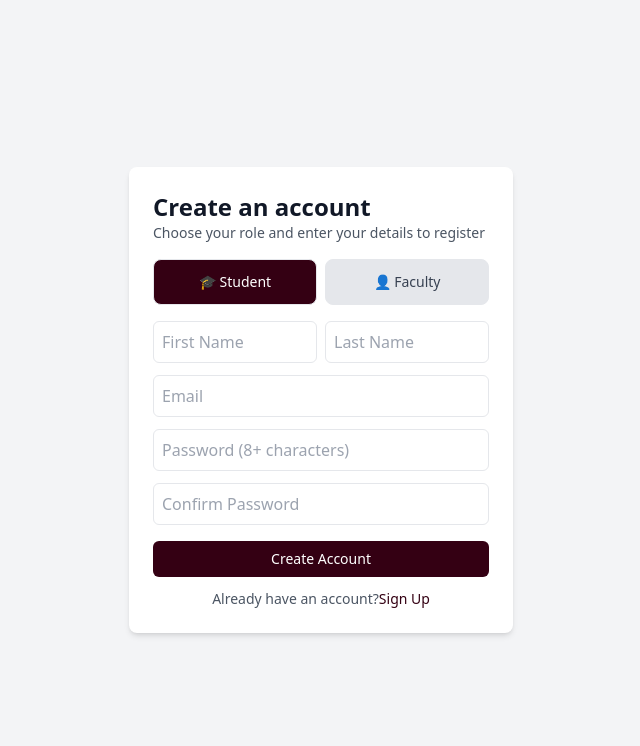
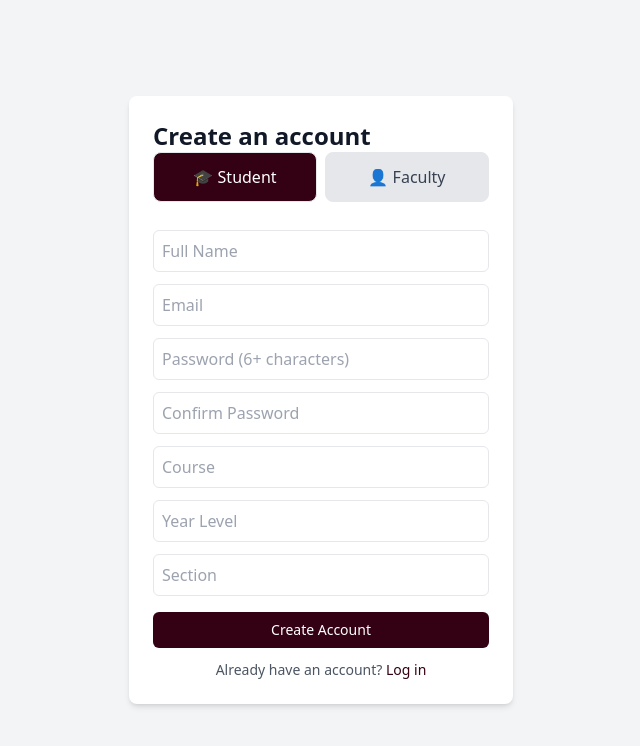
Before and after one commit to mikkmikkk/CMS, a React (Vite) app in the folder cms/: page /signup in a window 1280 px wide. Shown: the top 746 px of the page, without its empty margins (319-959 px from the left). Built offline with nearby package versions, Linux system fonts and the light colour scheme.

Commit message:
Developed Sign up and login with Firebase database, made admin dashboard

```diff
--- a/cms/package.json
+++ b/cms/package.json
@@ -11,6 +11,7 @@
   },
   "dependencies": {
     "axios": "^1.7.2",
+    "firebase": "^11.3.0",
     "react": "^18.2.0",
     "react-datepicker": "^6.9.0",
     "react-dom": "^18.2.0",
--- /dev/null
+++ b/cms/src/firebase/ProtectedRoute.js
@@ -0,0 +1,31 @@
+import { useEffect, useState } from "react";
+import { auth, db } from "./firebase-config";
+import { doc, getDoc } from "firebase/firestore";
+import { useNavigate } from "react-router-dom";
+
+const ProtectedRoute = ({ children, requiredRole }) => {
+  const [isAllowed, setIsAllowed] = useState(null);
+  const navigate = useNavigate();
+
+  useEffect(() => {
+    const checkUserRole = async () => {
+      const user = auth.currentUser;
+      if (!user) {
+        navigate("/login");
+        return;
+      }
+
+      const userDoc = await getDoc(doc(db, "users", user.uid));
+      if (userDoc.exists() && userDoc.data().role === requiredRole) {
+        setIsAllowed(true);
+      } else {
+        navigate("/unauthorized"); // Redirect non-admins
+      }
+    };
+    checkUserRole();
+  }, [navigate, requiredRole]);
+
+  return isAllowed ? children : null;
+};
+
+export default ProtectedRoute;
--- /dev/null
+++ b/cms/src/firebase/authService.js
@@ -0,0 +1,33 @@
+import { createUserWithEmailAndPassword, signInWithEmailAndPassword } from "firebase/auth";
+import { doc, setDoc } from "firebase/firestore";
+import { auth, db } from "./firebase-config"; // Import from fixed config
+
+// Sign Up Function
+export const signUp = async (email, password, role, firstName, lastName) => {
+  try {
+    const userCredential = await createUserWithEmailAndPassword(auth, email, password);
+    const user = userCredential.user;
+
+    // Store user details in Firestore
+    await setDoc(doc(db, role, user.uid), {
+      firstName,
+      lastName,
+      email,
+      role,
+    });
+
+    return { success: true, user };
+  } catch (error) {
+    return { success: false, message: error.message };
+  }
+};
+
+// Login Function
+export const login = async (email, password) => {
+  try {
+    const userCredential = await signInWithEmailAndPassword(auth, email, password);
+    return { success: true, user: userCredential.user };
+  } catch (error) {
+    return { success: false, message: error.message };
+  }
+};
--- /dev/null
+++ b/cms/src/firebase/firebase-config.js
@@ -0,0 +1,24 @@
+// Import Firebase SDK functions
+import { initializeApp } from "firebase/app";
+import { getFirestore } from "firebase/firestore";
+import { getAuth } from "firebase/auth";
+import { getAnalytics } from "firebase/analytics";
+
+// Firebase configuration
+const firebaseConfig = {
+  apiKey: "AIzaSyCWPK6YOK65w1mSVh969SN-3Jkprd2VPTU",
+  authDomain: "counseling-management-system.firebaseapp.com",
+  projectId: "counseling-management-system",
+  storageBucket: "counseling-management-system.appspot.com", // Fixed storageBucket
+  messagingSenderId: "662850750993",
+  appId: "1:662850750993:web:38ec747e0f2d68e99ebfb0",
+  measurementId: "G-X127R0S4KM",
+};
+
+// Initialize Firebase
+const app = initializeApp(firebaseConfig);
+const db = getFirestore(app);
+const auth = getAuth(app);
+const analytics = getAnalytics(app);
+
+export { app, db, auth };
--- a/cms/src/pages/AccountManagement/login/login.jsx
+++ b/cms/src/pages/AccountManagement/login/login.jsx
@@ -1,16 +1,21 @@
 import { useState } from "react";
-import { useNavigate } from "react-router-dom"; // Import useNavigate for routing
+import { useNavigate } from "react-router-dom";
+import { login } from "../../../firebase/authService"; // Import the login function
 
 export default function Login() {
   const [role, setRole] = useState("student");
-  const navigate = useNavigate(); // Initialize navigate hook
+  const [email, setEmail] = useState("");
+  const [password, setPassword] = useState("");
+  const [error, setError] = useState("");
+  const navigate = useNavigate();
 
-  const handleCreateAccount = () => {
-    navigate("/signup"); // Navigate to the signup page
-  };
-
-  const handleDashboard = () => {
-    navigate("/dashboard"); // Navigate to the signup page
+  const handleLogin = async () => {
+    const result = await login(email, password);
+    if (result.success) {
+      navigate("/dashboard");
+    } else {
+      setError(result.message);
+    }
   };
 
   return (
@@ -18,8 +23,10 @@ export default function Login() {
       <div className="bg-white p-6 rounded-lg shadow-md w-96">
         <h2 className="text-2xl font-semibold text-gray-900">Login</h2>
         <p className="text-gray-600 text-sm mb-4">
-          Choose your role and enter your credentials to access the system
+          Choose your role and enter your credentials to access the system.
         </p>
+
+        {error && <p className="text-red-500 text-sm">{error}</p>}
 
         {/* Role Selection */}
         <div className="flex gap-2 mb-4">
@@ -46,11 +53,15 @@ export default function Login() {
           type="email"
           placeholder="Email"
           className="w-full p-2 border rounded-md mt-3"
+          value={email}
+          onChange={(e) => setEmail(e.target.value)}
         />
         <input
           type="password"
-          placeholder="Password (8+ characters)"
+          placeholder="Password (6+ characters)"
           className="w-full p-2 border rounded-md mt-3"
+          value={password}
+          onChange={(e) => setPassword(e.target.value)}
         />
 
         {/* Remember Me Checkbox */}
@@ -62,19 +73,22 @@ export default function Login() {
         </div>
 
         {/* Login Button */}
-        <button className="w-full mt-4 bg-[#340013] text-white p-2 rounded-md text-sm font-medium" onClick={handleDashboard}>
+        <button
+          className="w-full mt-4 bg-[#340013] text-white p-2 rounded-md text-sm font-medium"
+          onClick={handleLogin}
+        >
           Login
         </button>
 
         {/* Forgot Password & Create Account Links */}
         <div className="flex justify-between text-sm text-gray-600 mt-4">
           <a href="#" className="hover:underline">Forgot password?</a>
-          <a href="#"
-            className="text-[#5D4037] font-medium hover:underline"
-            onClick={handleCreateAccount }// Trigger navigation to signup
+          <span
+            className="text-[#340013] font-medium hover:underline cursor-pointer"
+            onClick={() => navigate("/signup")}
           >
             Create Account
-          </a>
+          </span>
         </div>
       </div>
     </div>
--- a/cms/src/pages/AccountManagement/signup/signup.jsx
+++ b/cms/src/pages/AccountManagement/signup/signup.jsx
@@ -1,55 +1,88 @@
 import { useState } from "react";
 import { useNavigate } from "react-router-dom";
+import { signUp } from "../../../firebase/authService"; // Import auth function
 
 export default function Signup() {
   const [role, setRole] = useState("student");
+  const [name, setName] = useState("");
+  const [email, setEmail] = useState("");
+  const [password, setPassword] = useState("");
+  const [confirmPassword, setConfirmPassword] = useState("");
+  const [course, setCourse] = useState("");
+  const [yearLevel, setYearLevel] = useState("");
+  const [section, setSection] = useState("");
+  const [department, setDepartment] = useState("");
+  const [facultyRole, setFacultyRole] = useState("");
+  const [error, setError] = useState("");
+
   const navigate = useNavigate();
 
-  const handlelogin = () => {
-    navigate("/login"); // Navigate to the signup page
+  const handleSignup = async () => {
+    if (password !== confirmPassword) {
+      setError("Passwords do not match!");
+      return;
+    }
+
+    const userData = role === "student" ? { name, email, course, yearLevel, section, role } : { name, email, department, facultyRole, role };
+
+    const result = await signUp(email, password, role, userData);
+    if (result.success) {
+      navigate("/login");
+    } else {
+      setError(result.message);
+    }
   };
 
   return (
+
+
     <div className="flex justify-center items-center min-h-screen bg-gray-100">
       <div className="bg-white p-6 rounded-lg shadow-md w-96">
         <h2 className="text-2xl font-semibold text-gray-900">Create an account</h2>
-        <p className="text-gray-600 text-sm mb-4">Choose your role and enter your details to register</p>
+        {error && <p className="text-red-500 text-sm">{error}</p>}
 
+        {/* Role Selection */}
         <div className="flex gap-2 mb-4">
-          <button
-            className={`flex-1 p-3 border rounded-lg text-sm font-medium flex items-center justify-center gap-2 ${
-              role === "student" ? "bg-[#340013] text-white" : "bg-gray-200 text-gray-700"
-            }`}
-            onClick={() => setRole("student")}
-          >
+          <button className={`flex-1 p-3 border rounded-lg ${role === "student" ? "bg-[#340013] text-white" : "bg-gray-200 text-gray-700"}`} onClick={() => setRole("student")}>
             🎓 Student
           </button>
-          <button
-            className={`flex-1 p-3 border rounded-lg text-sm font-medium flex items-center justify-center gap-2 ${
-              role === "faculty" ? "bg-[#340013] text-white" : "bg-gray-200 text-gray-700"
-            }`}
-            onClick={() => setRole("faculty")}
-          >
+          <button className={`flex-1 p-3 border rounded-lg ${role === "faculty" ? "bg-[#340013] text-white" : "bg-gray-200 text-gray-700"}`} onClick={() => setRole("faculty")}>
             👤 Faculty
           </button>
         </div>
 
-        <div className="flex gap-2">
-          <input type="text" placeholder="First Name" className="w-1/2 p-2 border rounded-md" />
-          <input type="text" placeholder="Last Name" className="w-1/2 p-2 border rounded-md" />
-        </div>
-        <input type="email" placeholder="Email" className="w-full p-2 border rounded-md mt-3" />
-        <input type="password" placeholder="Password (8+ characters)" className="w-full p-2 border rounded-md mt-3" />
-        <input type="password" placeholder="Confirm Password" className="w-full p-2 border rounded-md mt-3" />
+        {/* Common Input Fields */}
+        <input type="text" placeholder="Full Name" className="w-full p-2 border rounded-md mt-3" value={name} onChange={(e) => setName(e.target.value)} />
+        <input type="email" placeholder="Email" className="w-full p-2 border rounded-md mt-3" value={email} onChange={(e) => setEmail(e.target.value)} />
+        <input type="password" placeholder="Password (6+ characters)" className="w-full p-2 border rounded-md mt-3" value={password} onChange={(e) => setPassword(e.target.value)} />
+        <input type="password" placeholder="Confirm Password" className="w-full p-2 border rounded-md mt-3" value={confirmPassword} onChange={(e) => setConfirmPassword(e.target.value)} />
 
-        <button className="w-full mt-4 bg-[#340013] text-white p-2 rounded-md text-sm font-medium">Create Account</button>
+        {/* Student Fields */}
+        {role === "student" && (
+          <>
+            <input type="text" placeholder="Course" className="w-full p-2 border rounded-md mt-3" value={course} onChange={(e) => setCourse(e.target.value)} />
+            <input type="text" placeholder="Year Level" className="w-full p-2 border rounded-md mt-3" value={yearLevel} onChange={(e) => setYearLevel(e.target.value)} />
+            <input type="text" placeholder="Section" className="w-full p-2 border rounded-md mt-3" value={section} onChange={(e) => setSection(e.target.value)} />
+          </>
+        )}
 
+        {/* Faculty Fields */}
+        {role === "faculty" && (
+          <>
+            <input type="text" placeholder="Department" className="w-full p-2 border rounded-md mt-3" value={department} onChange={(e) => setDepartment(e.target.value)} />
+            <input type="text" placeholder="Role" className="w-full p-2 border rounded-md mt-3" value={facultyRole} onChange={(e) => setFacultyRole(e.target.value)} />
+          </>
+        )}
+
+        {/* Sign Up Button */}
+        <button className="w-full mt-4 bg-[#340013] text-white p-2 rounded-md text-sm font-medium" onClick={handleSignup}>Create Account</button>
+
+        {/* Login Redirect */}
         <p className="text-sm text-gray-600 text-center mt-3">
-          Already have an account?
-          <a href="#"
-            className="text-[#340013] font-medium hover:underline"
-            onClick={handlelogin}// Trigger navigation to signup
-          >Sign Up</a>
+          Already have an account? {" "}
+          <span className="text-[#340013] font-medium hover:underline cursor-pointer" onClick={() => navigate("/login")}>
+            Log in
+          </span>
         </p>
       </div>
     </div>
```
Also changed, not shown: cms/src/App.jsx (+4 -3 lines), 1 other file (tests, documents, lock files or other folders).
